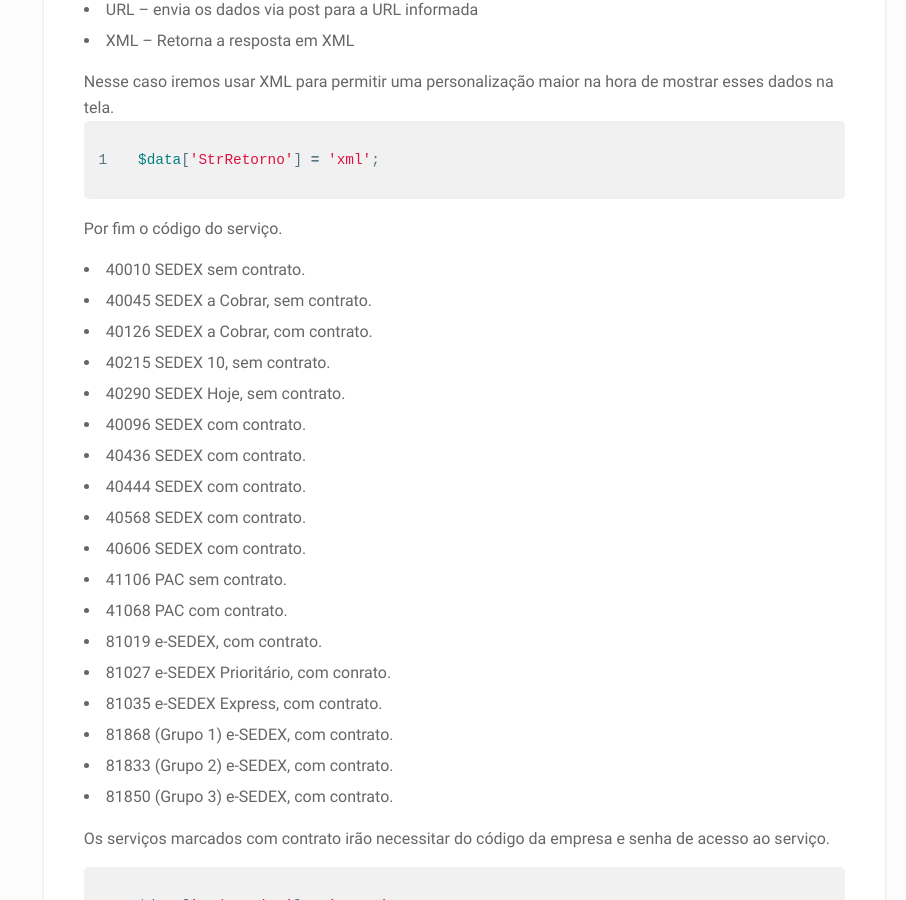
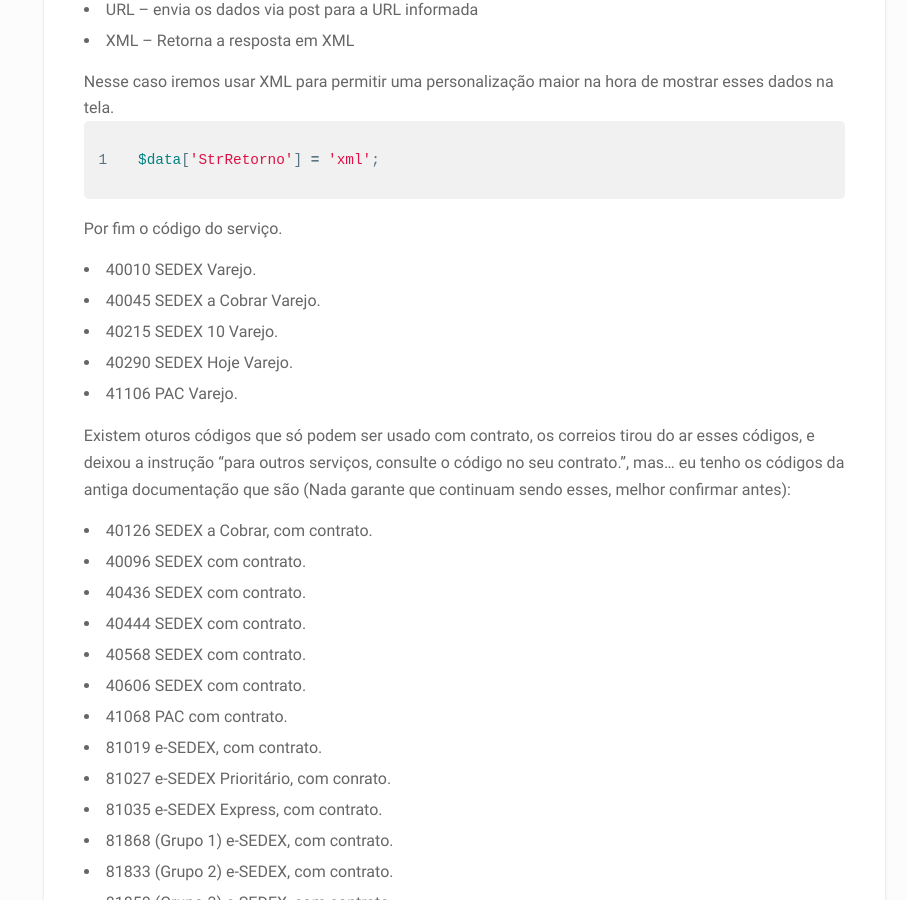
Before and after one commit to sounoob/sounoob.github.io, a Jekyll site: the page built from _posts/2012-02-08-consultar-frete-utilizando-webservice-dos-correios-php.md, in a window 1280 px wide and 900 px high, scrolled down 2685 px. Shown: the whole window, without its empty margins (374-1280 px from the left). Built offline with Jekyll 4.4.1, drawn with Linux system fonts in a browser that asks for light colours; some of the changed text lies outside the part shown.

Commit message:
Old post - Text update

```diff
--- a/_posts/2012-02-08-consultar-frete-utilizando-webservice-dos-correios-php.md
+++ b/_posts/2012-02-08-consultar-frete-utilizando-webservice-dos-correios-php.md
@@ -92,17 +86,20 @@
 
 Por fim o código do serviço.
 
-  * 40010 SEDEX sem contrato.
-  * 40045 SEDEX a Cobrar, sem contrato.
+  * 40010 SEDEX Varejo.
+  * 40045 SEDEX a Cobrar Varejo.
+  * 40215 SEDEX 10 Varejo.
+  * 40290 SEDEX Hoje Varejo.
+  * 41106 PAC Varejo.
+
+Existem oturos códigos que só podem ser usado com contrato, os correios tirou do ar esses códigos, e deixou a instrução "para outros serviços, consulte o código no seu contrato.", mas... eu tenho os códigos da antiga documentação que são (Nada garante que continuam sendo esses, melhor confirmar antes):
+
   * 40126 SEDEX a Cobrar, com contrato.
-  * 40215 SEDEX 10, sem contrato.
-  * 40290 SEDEX Hoje, sem contrato.
   * 40096 SEDEX com contrato.
   * 40436 SEDEX com contrato.
   * 40444 SEDEX com contrato.
   * 40568 SEDEX com contrato.
   * 40606 SEDEX com contrato.
-  * 41106 PAC sem contrato.
   * 41068 PAC com contrato.
   * 81019 e-SEDEX, com contrato.
   * 81027 e-SEDEX Prioritário, com conrato.
```
Also changed, not shown: other parts of _posts/2012-02-08-consultar-frete-utilizando-webservice-dos-correios-php.md (+1 -7 lines).
